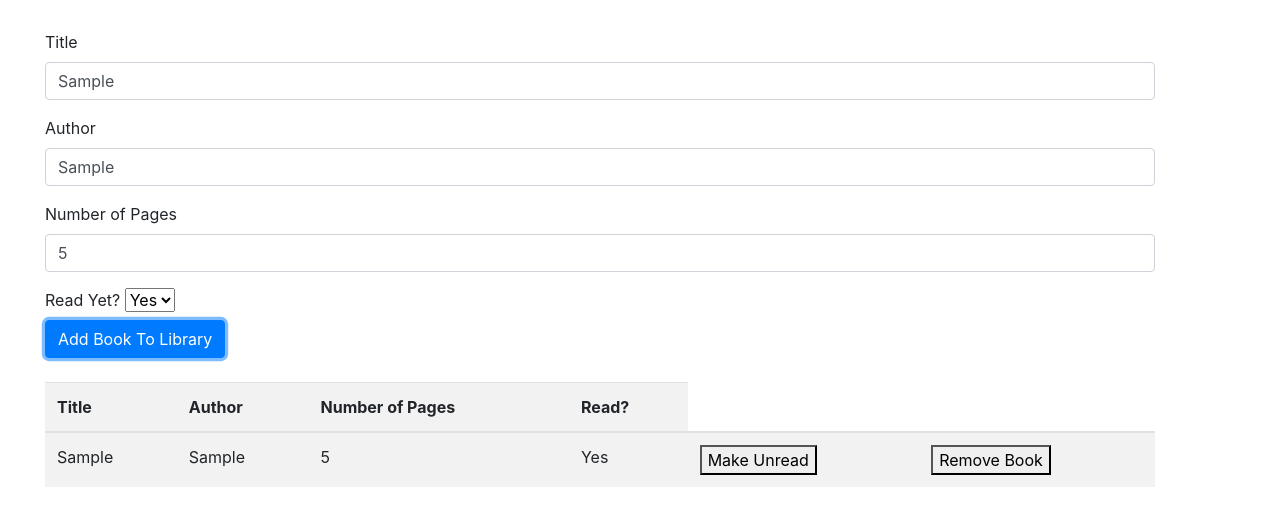
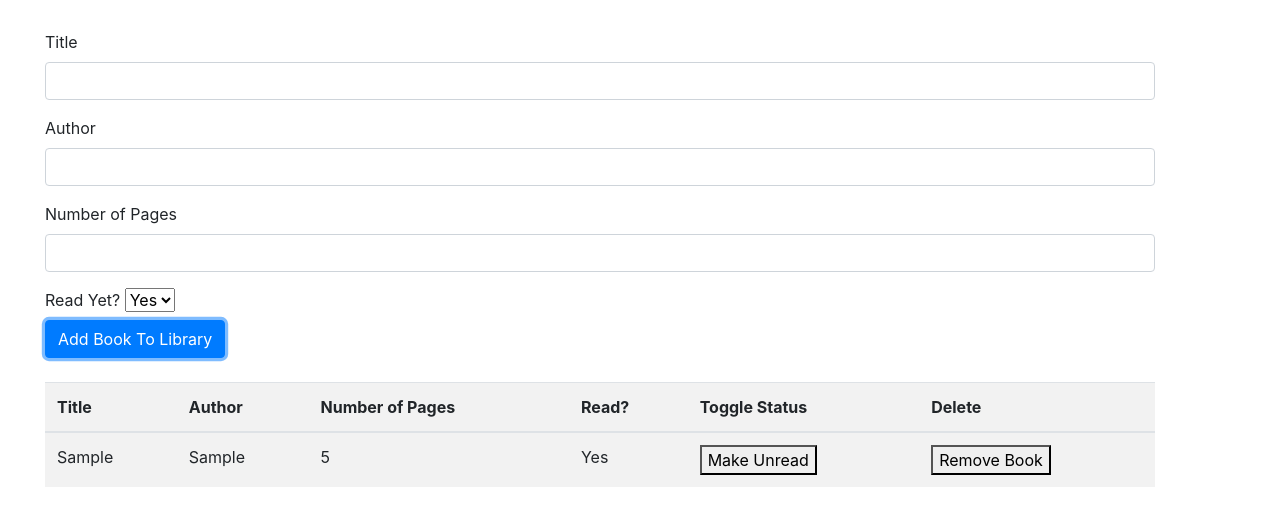
Before and after one commit to uzorjchibuzor/odin-library, a plain HTML site: page index.html in a window 1280 px wide. Both pictures are taken after typing "Sample", "Sample", "5" into the empty fields and a click on the button "Add Book To Library". Drawn offline with nearby package versions, Linux system fonts and the light colour scheme.

Commit message:
correct error following review

```diff
--- a/index.html
+++ b/index.html
@@ -34,7 +34,7 @@
       </div>
 
       <div class="form-group">
-      <label for="author">Author</label>
+      <label for="author-name">Author</label>
       <input class="form-control" type="text" id="author-name">
       </div>
 
@@ -61,12 +61,12 @@
     <th>Author</th>
     <th>Number of Pages</th>
     <th>Read?</th>
+    <th>Toggle Status</th>
+    <th>Delete</th>
     </tr>
     <tbody class="contents"></tbody>
   </table>
   </div>
-
-  <script src="https://code.jquery.com/jquery-3.3.1.slim.min.js" integrity="sha384-q8i/X+965DzO0rT7abK41JStQIAqVgRVzpbzo5smXKp4YfRvH+8abtTE1Pi6jizo" crossorigin="anonymous"></script>
   <script src="https://cdnjs.cloudflare.com/ajax/libs/popper.js/1.14.3/umd/popper.min.js" integrity="sha384-ZMP7rVo3mIykV+2+9J3UJ46jBk0WLaUAdn689aCwoqbBJiSnjAK/l8WvCWPIPm49" crossorigin="anonymous"></script>
   <script src="https://stackpath.bootstrapcdn.com/bootstrap/4.1.3/js/bootstrap.min.js" integrity="sha384-ChfqqxuZUCnJSK3+MXmPNIyE6ZbWh2IMqE241rYiqJxyMiZ6OW/JmZQ5stwEULTy" crossorigin="anonymous"></script>
     <script src="./main.js"></script>
--- a/main.js
+++ b/main.js
@@ -4,36 +4,35 @@ class Book {
     this.author = author;
     this.pages = pages;
     this.read = read;
-    this.info = () => {
-      return `${this.title} by ${this.author}, ${this.pages} pages, ${
-        this.read
-      }`;
-    };
+    // this.info = () => {
+    //   return `${this.title} by ${this.author}, ${this.pages} pages, ${
+    //     this.read
+    //   }`;
+    // };
   }
 }
 
-let myLibrary = [
+const myLibrary = [];
 
-];
-
-let table = document.querySelector(".contents"),
-    title = document.querySelector("#title"),
-    author = document.querySelector("#author-name"),
-    numberOfPages = document.querySelector("#pages"),
-    read = document.querySelector("#read");
+const table = document.querySelector(".contents");
+const title = document.querySelector("#title");
+const author = document.querySelector("#author-name");
+const numberOfPages = document.querySelector("#pages");
+const read = document.querySelector("#read");
 
 const addToLibrary = () => {
+  let book = new Book(title.value, author.value, numberOfPages.value, read.value);
+  title.value = ''
+  author.value = ''
+  numberOfPages.value = ''
+  myLibrary.push(book);
+  table.innerHTML = "";
 
-  book = new Book(title.value, author.value, numberOfPages.value, read.value);
-  myLibrary.push(book);
-  table.innerHTML = '';
-  let form = document.getElementById("myForm");
-        function handleForm(event) {
-          event.preventDefault();
-        }
 
-        form.addEventListener('submit', handleForm)
-  render(myLibrary)
+  document.getElementById("myForm").addEventListener("submit", (event) => {
+    event.preventDefault();
+  });
+  render(myLibrary);
 };
 
 function render(books) {
@@ -47,23 +46,25 @@ function render(books) {
     <td><button onclick="change(${books.indexOf(book)})"> Make
     ${book.read ? "Unread" : "Read"}
     </button></td>
-    <td><button onclick="removeBook(${books.indexOf(book)})">Remove Book</button></td>
+    <td><button onclick="removeBook(${books.indexOf(
+      book
+    )})">Remove Book</button></td>
 
   </tr>
 `;
   });
 }
 
-const change = (index) => {
- (myLibrary[index].read = !myLibrary[index].read);
- table.innerHTML = '';
- render(myLibrary);
-}
+const change = index => {
+  myLibrary[index].read = !myLibrary[index].read;
+  table.innerHTML = "";
+  render(myLibrary);
+};
 
-const removeBook = (index) => {
+const removeBook = index => {
   myLibrary.splice(index, 1);
-  table.innerHTML = '';
+  table.innerHTML = "";
   render(myLibrary);
-}
+};
 
 render(myLibrary);
```
